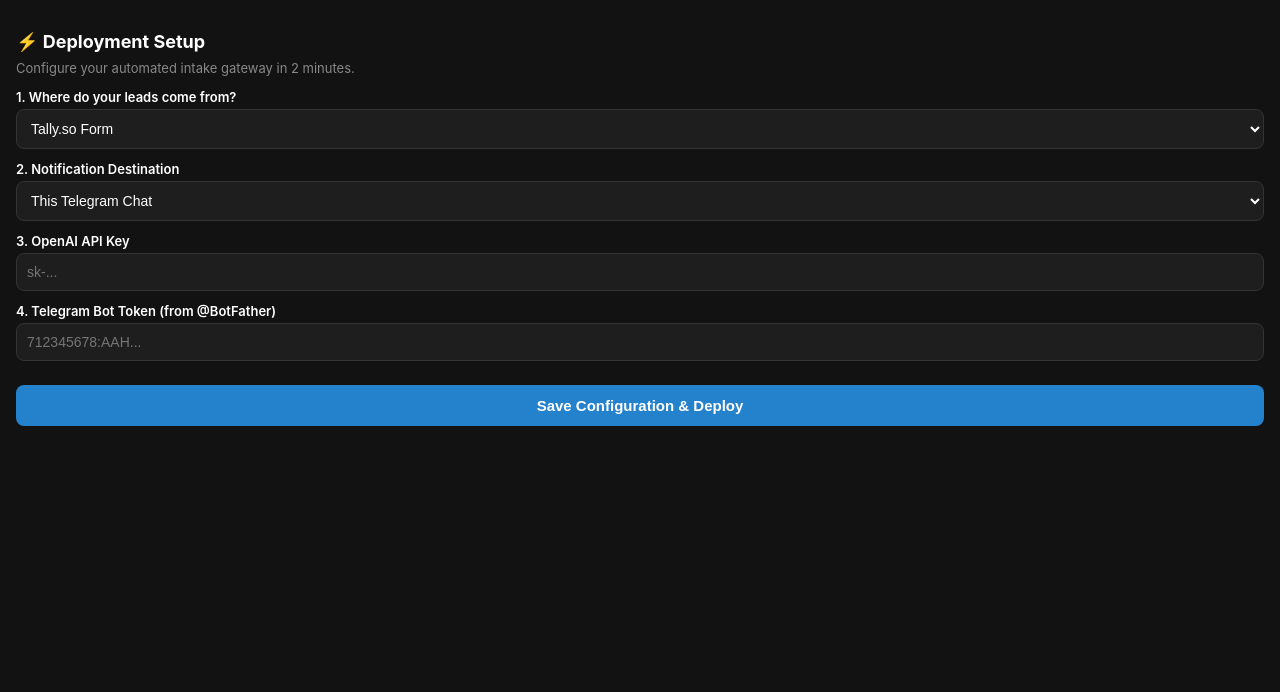
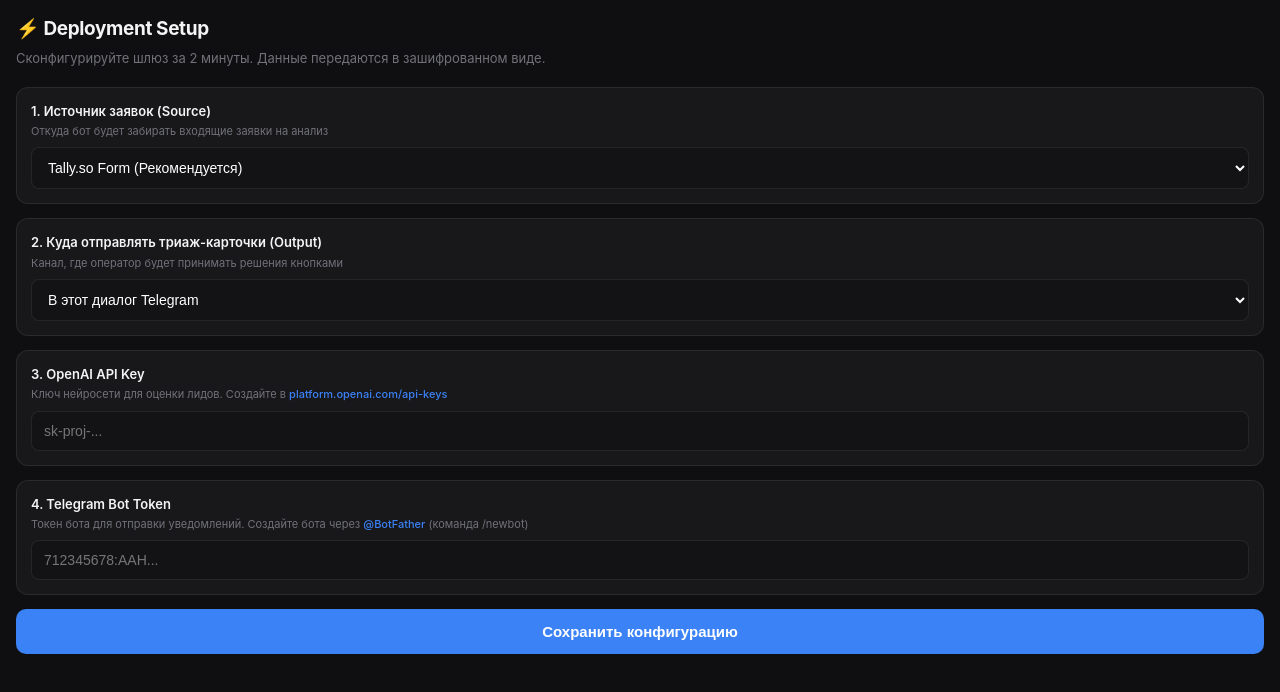
Before and after one commit to substanceaiarchitect-beep/webapp, a plain HTML site: page index.html in a window 1280 px wide. Drawn offline with Linux system fonts and the light colour scheme; a script that the page names is missing.

Commit message:
Update index.html

```diff
--- a/index.html
+++ b/index.html
@@ -1,86 +1,172 @@
-<!DOCTYPE html>
-<html lang="en">
+<!DOCTYPE html><html lang="en">
 <head>
 <meta charset="UTF-8">
-<meta name="viewport" content="width=device-width, initial-scale=1.0">
+<meta name="viewport" content="width=device-width, initial-scale=1.0, maximum-scale=1.0, user-scalable=no">
 <title>Substance Deployment Wizard</title>
 <script src="https://telegram.org/js/telegram-web-app.js"></script>
 <style>
+:root {
+--bg: var(--tg-theme-bg-color, #0f0f11);
+--card-bg: var(--tg-theme-secondary-bg-color, #18181b);
+--text: var(--tg-theme-text-color, #f4f4f5);
+--muted: var(--tg-theme-hint-color, #71717a);
+--accent: var(--tg-theme-button-color, #3b82f6);
+--accent-text: var(--tg-theme-button-text-color, #ffffff);
+--border: rgba(255, 255, 255, 0.08);
+}
+
+* { box-sizing: border-box; -webkit-tap-highlight-color: transparent; }
 body {
-background-color: var(--tg-theme-bg-color, #121212);
-color: var(--tg-theme-text-color, #ffffff);
-font-family: -apple-system, BlinkMacSystemFont, 'Segoe UI', Roboto, sans-serif;
+background-color: var(--bg);
+color: var(--text);
+font-family: -apple-system, BlinkMacSystemFont, "Segoe UI", Roboto, Helvetica, Arial, sans-serif;
 padding: 16px;
 margin: 0;
+line-height: 1.4;
 }
-h2 { font-size: 18px; margin-bottom: 8px; }
-p { font-size: 13px; color: #888; margin-top: 0; }
-label { display: block; font-size: 13px; font-weight: 600; margin: 12px 0 4px; }
+
+.header { margin-bottom: 20px; }
+.header h2 { font-size: 19px; font-weight: 700; margin: 0 0 6px; letter-spacing: -0.02em; }
+.header p { font-size: 13px; color: var(--muted); margin: 0; }
+
+.field-group {
+background: var(--card-bg);
+border: 1px solid var(--border);
+border-radius: 12px;
+padding: 14px;
+margin-bottom: 14px;
+}
+
+label {
+display: block;
+font-size: 13px;
+font-weight: 600;
+margin-bottom: 4px;
+color: var(--text);
+}
+
+.hint {
+font-size: 11px;
+color: var(--muted);
+margin-bottom: 8px;
+}
+
+.hint a {
+color: var(--accent);
+text-decoration: none;
+font-weight: 500;
+}
+
 select, input {
 width: 100%;
-box-sizing: border-box;
-padding: 10px;
+padding: 11px 12px;
 border-radius: 8px;
-border: 1px solid #333;
-background: var(--tg-theme-secondary-bg-color, #1e1e1e);
+border: 1px solid var(--border);
+background: rgba(0, 0, 0, 0.2);
 color: #fff;
 font-size: 14px;
+outline: none;
+transition: border-color 0.2s;
 }
-button {
+
+select:focus, input:focus {
+border-color: var(--accent);
+}
+
+.btn {
 width: 100%;
-margin-top: 24px;
-padding: 12px;
-border-radius: 8px;
+margin-top: 10px;
+padding: 14px;
+border-radius: 10px;
 border: none;
-background: var(--tg-theme-button-color, #2481cc);
-color: var(--tg-theme-button-text-color, #ffffff);
+background: var(--accent);
+color: var(--accent-text);
 font-size: 15px;
-font-weight: bold;
+font-weight: 600;
 cursor: pointer;
+display: flex;
+justify-content: center;
+align-items: center;
+gap: 8px;
 }
+
+.btn:active { opacity: 0.85; }
+.btn:disabled { opacity: 0.5; cursor: not-allowed; }
 </style>
 </head>
 <body>
+
+<div class="header">
 <h2>⚡ Deployment Setup</h2>
-<p>Configure your automated intake gateway in 2 minutes.</p>
+<p>Сконфигурируйте шлюз за 2 минуты. Данные передаются в зашифрованном виде.</p>
+</div>
 
 <form id="wizardForm">
-<label>1. Where do your leads come from?</label>
+
+<div class="field-group">
+<label>1. Источник заявок (Source)</label>
+<div class="hint">Откуда бот будет забирать входящие заявки на анализ</div>
 <select id="source">
-<option value="tally">Tally.so Form</option>
-<option value="google_forms">Google Forms</option>
-<option value="telegram_dm">Telegram Direct</option>
-<option value="custom_webhook">Custom Webhook (API)</option>
+<option value="tally">Tally.so Form (Рекомендуется)</option>
+<option value="google_forms">Google Таблицы / Формы</option>
+<option value="telegram_dm">Telegram Direct (Сообщения боту)</option>
+<option value="custom_webhook">Custom Webhook (API CRM)</option>
 </select>
+</div>
 
-<label>2. Notification Destination</label>
+<div class="field-group">
+<label>2. Куда отправлять триаж-карточки (Output)</label>
+<div class="hint">Канал, где оператор будет принимать решения кнопками</div>
 <select id="output">
-<option value="telegram_chat">This Telegram Chat</option>
-<option value="notion">Notion Database</option>
-<option value="slack">Slack Channel</option>
+<option value="telegram_chat">В этот диалог Telegram</option>
+<option value="notion">База данных Notion</option>
+<option value="slack">Корпоративный Slack-канал</option>
 </select>
+</div>
 
+<div class="field-group">
 <label>3. OpenAI API Key</label>
-<input type="password" id="openai_key" placeholder="sk-..." required>
+<div class="hint">
+Ключ нейросети для оценки лидов. Создайте в
+<a href="https://platform.openai.com/api-keys" target="_blank">platform.openai.com/api-keys</a>
+</div>
+<input type="password" id="openai_key" placeholder="sk-proj-..." required autocomplete="off">
+</div>
 
-<label>4. Telegram Bot Token (from @BotFather)</label>
-<input type="password" id="bot_token" placeholder="712345678:AAH..." required>
+<div class="field-group">
+<label>4. Telegram Bot Token</label>
+<div class="hint">
+Токен бота для отправки уведомлений. Создайте бота через
+<a href="https://t.me/BotFather" target="_blank">@BotFather</a> (команда /newbot)
+</div>
+<input type="password" id="bot_token" placeholder="712345678:AAH..." required autocomplete="off">
+</div>
 
-<button type="submit" id="submitBtn">Save Configuration & Deploy</button>
+<button type="submit" id="submitBtn" class="btn">
+<span>Сохранить конфигурацию</span>
+</button>
 </form>
 
 <script>
-const tg = window.Telegram.WebApp;
+const tg = window.Telegram?.WebApp;
+if (tg) {
 tg.expand();
+tg.enableClosingConfirmation(); // Защита от случайного смахивания шторки
+}
 
-// Забираем user_id из параметров ссылки
 const urlParams = new URLSearchParams(window.location.search);
-const userId = urlParams.get('user_id') || tg.initDataUnsafe?.user?.id || "unknown";
+const userId = urlParams.get('user_id') || tg?.initDataUnsafe?.user?.id || "unknown";
 
 document.getElementById('wizardForm').addEventListener('submit', async (e) => {
 e.preventDefault();
+
+// Легкая вибрация при клике
+if (tg?.HapticFeedback) {
+tg.HapticFeedback.impactOccurred('medium');
+}
+
 const btn = document.getElementById('submitBtn');
-btn.innerText = "Transmitting...";
+btn.innerText = "Сохранение...";
 btn.disabled = true;
 
 const payload = {
@@ -94,7 +180,7 @@ tg_bot: document.getElementById('bot_token').value.trim()
 timestamp: new Date().toISOString()
 };
 
-// URL вебхука в Make.com для приема конфигурации
+// Вставь сюда URL вебхука из Make.com
 const MAKE_WEBHOOK_URL = "ВСТАВИТЬ_СЮДА_WEBHOOK_URL_MAKE";
 
 try {
@@ -103,10 +189,22 @@ method: "POST",
 headers: { "Content-Type": "application/json" },
 body: JSON.stringify(payload)
 });
-tg.close();
+
+if (tg?.HapticFeedback) {
+tg.HapticFeedback.notificationOccurred('success');
+}
+
+btn.innerText = "Готово!";
+setTimeout(() => {
+if (tg) tg.close();
+}, 600);
+
 } catch (err) {
-alert("Transmission error. Please try again.");
-btn.innerText = "Save Configuration & Deploy";
+if (tg?.HapticFeedback) {
+tg.HapticFeedback.notificationOccurred('error');
+}
+alert("Ошибка отправки. Проверьте соединение.");
+btn.innerText = "Сохранить конфигурацию";
 btn.disabled = false;
 }
 });
```
